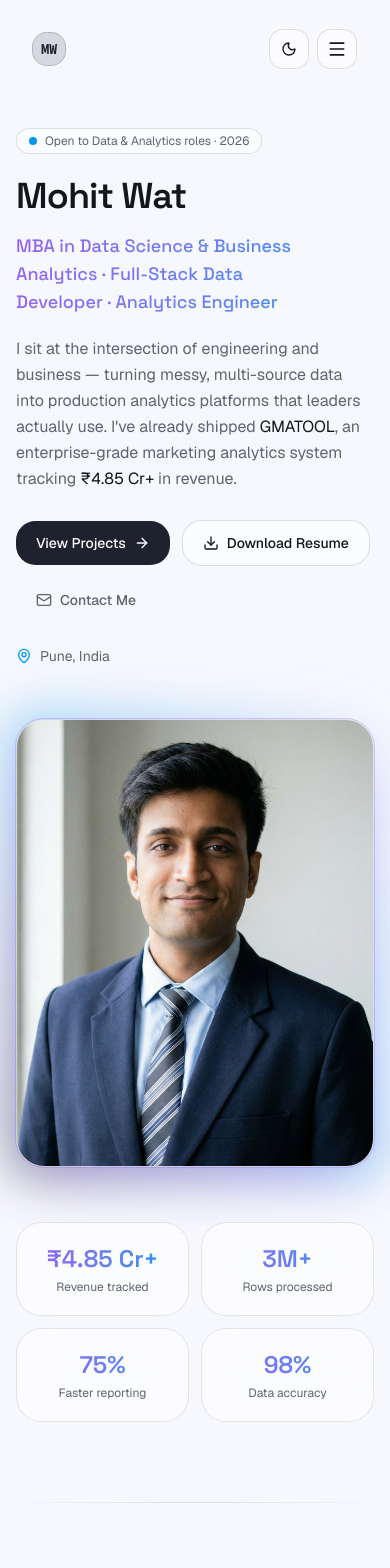
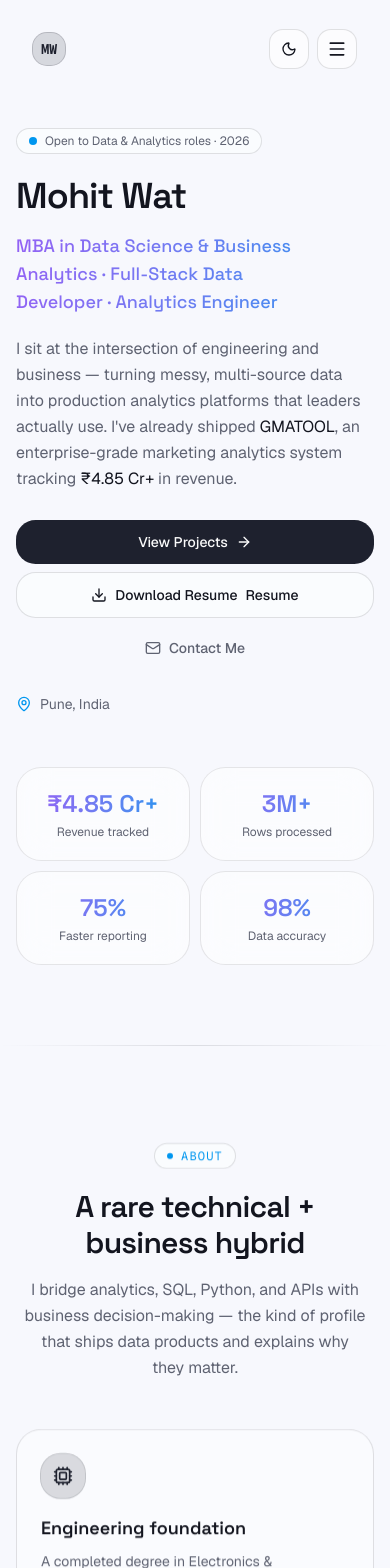
Before and after one commit to mohitwat7/My-Portfolio, a Next.js app: page / in a window 390 px wide. Shown: the top 1568 px of the page. Built offline with nearby package versions, Linux system fonts and the light colour scheme.

Commit message:
feat: update icons and adjust grid layout in contact and hero components
Co-authored-by: Mohit Wat <116029995+mohitwat7@users.noreply.github.com>

```diff
--- a/components/portfolio/contact.tsx
+++ b/components/portfolio/contact.tsx
@@ -1,7 +1,7 @@
 'use client'
 
 import { useState, useRef } from 'react'
-import { Mail, Phone, MapPin, Send, Check, Loader2 } from 'lucide-react'
+import { Mail, Phone, MapPin, Send, Check, LoaderCircle } from 'lucide-react'
 import { GithubIcon, LinkedinIcon } from './brand-icons'
 import { SectionHeading } from './section-heading'
 import emailjs from '@emailjs/browser'
@@ -124,7 +124,7 @@ export function Contact() {
       />
 
       <div className="mx-auto mt-12 max-w-5xl">
-        <div className="glass glow-purple grid gap-8 rounded-3xl p-6 sm:p-8 lg:grid-cols-[1fr_1.2fr]">
+        <div className="glass glow-purple grid gap-8 rounded-3xl p-6 sm:p-8 grid-cols-1 lg:grid-cols-[1fr_1.2fr]">
           {/* Left Column - Contact Info */}
           <div>
             <h3 className="font-heading text-xl font-semibold">Get in touch</h3>
@@ -168,7 +168,7 @@ export function Contact() {
 
           {/* Right Column - Contact Form */}
           <form ref={formRef} onSubmit={sendEmail} className="space-y-4">
-            <div className="grid gap-4 sm:grid-cols-2">
+            <div className="grid gap-4 grid-cols-1 sm:grid-cols-2">
               <Field
                 label="Name"
                 id="name"
@@ -220,7 +220,7 @@ export function Contact() {
             >
               {status === 'sending' && (
                 <>
-                  <Loader2 className="size-4 animate-spin" />
+                  <LoaderCircle className="size-4 animate-spin" />
                   Sending...
                 </>
               )}
--- a/components/portfolio/hero.tsx
+++ b/components/portfolio/hero.tsx
@@ -25,7 +25,7 @@ export function Hero() {
         className="pointer-events-none absolute -right-40 top-40 -z-10 size-[420px] rounded-full bg-accent-blue/15 blur-[120px]"
       />
 
-      <div className="mx-auto grid max-w-6xl items-center gap-12 lg:grid-cols-[1.4fr_1fr]">
+      <div className="mx-auto grid max-w-6xl items-center gap-8 sm:gap-12 lg:grid-cols-[1.4fr_1fr]">
         <div>
           <Reveal>
             <span className="inline-flex items-center gap-2 rounded-full border border-border bg-card/50 px-3 py-1 text-xs text-muted-foreground">
@@ -62,24 +62,25 @@ export function Hero() {
           </Reveal>
 
           <Reveal delay={260}>
-            <div className="mt-7 flex flex-wrap items-center gap-3">
+            <div className="mt-7 flex flex-col gap-2 sm:flex-row sm:flex-wrap sm:gap-3">
               <a
                 href="#projects"
-                className="group inline-flex items-center gap-2 rounded-xl bg-primary px-5 py-3 text-sm font-medium text-primary-foreground transition-transform hover:scale-[1.03]"
+                className="group inline-flex items-center justify-center gap-2 rounded-xl bg-primary px-5 py-3 text-sm font-medium text-primary-foreground transition-transform hover:scale-[1.03] sm:w-auto w-full"
               >
                 View Projects
                 <ArrowRight className="size-4 transition-transform group-hover:translate-x-0.5" />
               </a>
               <a
                 href="/resume.pdf"
-                className="inline-flex items-center gap-2 rounded-xl border border-border bg-card/50 px-5 py-3 text-sm font-medium transition-colors hover:bg-card"
+                className="inline-flex items-center justify-center gap-2 rounded-xl border border-border bg-card/50 px-5 py-3 text-sm font-medium transition-colors hover:bg-card sm:w-auto w-full"
               >
                 <Download className="size-4" />
-                Download Resume
+                <span className="sm:inline">Download Resume</span>
+                <span className="sm:hidden">Resume</span>
               </a>
               <a
                 href="#contact"
-                className="inline-flex items-center gap-2 rounded-xl px-5 py-3 text-sm font-medium text-muted-foreground transition-colors hover:text-foreground"
+                className="inline-flex items-center justify-center gap-2 rounded-xl px-5 py-3 text-sm font-medium text-muted-foreground transition-colors hover:text-foreground sm:w-auto w-full"
               >
                 <Mail className="size-4" />
                 Contact Me
@@ -95,7 +96,7 @@ export function Hero() {
           </Reveal>
         </div>
 
-        <Reveal delay={200} className="relative mx-auto w-full max-w-sm">
+        <Reveal delay={200} className="relative mx-auto hidden w-full max-w-sm lg:block">
           <div className="relative">
             <div
               aria-hidden="true"
@@ -103,20 +104,12 @@ export function Hero() {
             />
             <div className="glass glow-purple relative aspect-[4/5] overflow-hidden rounded-[1.75rem] p-2">
               <Image
-                src="/mohit-portrait-light.jpg"
+                src="/mohit-headshot.png"
                 alt="Portrait of Mohit Wat"
                 fill
                 sizes="(max-width: 1024px) 384px, 32vw"
                 priority
-                className="rounded-[1.4rem] object-cover object-center dark:hidden"
-              />
-              <Image
-                src="/mohit-portrait-dark.jpg"
-                alt="Portrait of Mohit Wat"
-                fill
-                sizes="(max-width: 1024px) 384px, 32vw"
-                priority
-                className="hidden rounded-[1.4rem] object-cover object-center dark:block"
+                className="rounded-[1.4rem] object-cover object-center"
               />
             </div>
           </div>
@@ -124,7 +117,7 @@ export function Hero() {
       </div>
 
       <Reveal delay={360}>
-        <dl className="mx-auto mt-14 grid max-w-4xl grid-cols-2 gap-3 sm:grid-cols-4">
+        <dl className="mx-auto mt-12 grid max-w-4xl grid-cols-2 gap-2.5 sm:gap-3 sm:grid-cols-4 lg:mt-14">
           {metrics.map((m) => (
             <div
               key={m.label}
--- a/components/portfolio/projects.tsx
+++ b/components/portfolio/projects.tsx
@@ -79,11 +79,11 @@ export function Projects() {
               </span>
             </div>
             <div className="p-6 sm:p-8">
-              <div className="flex flex-wrap items-start justify-between gap-4">
+              <div className="flex flex-col items-start gap-4 sm:flex-row sm:items-center sm:justify-between">
                 <h3 className="font-heading text-2xl font-semibold sm:text-3xl">
                   GMATOOL
                 </h3>
-                <div className="flex flex-wrap gap-2">
+                <div className="flex w-full flex-wrap gap-2 sm:w-auto">
                   <a
                     href="#"
                     className="inline-flex items-center gap-1.5 rounded-lg bg-primary px-3 py-1.5 text-xs font-medium text-primary-foreground transition-transform hover:scale-[1.04]"
@@ -115,7 +115,7 @@ export function Projects() {
                 attribution, and UI.
               </p>
 
-              <div className="mt-6 grid gap-2 sm:grid-cols-2">
+              <div className="mt-6 grid gap-2 grid-cols-1 sm:grid-cols-2">
                 {flagshipFeatures.map((f) => (
                   <div
                     key={f}
@@ -142,7 +142,7 @@ export function Projects() {
         </Reveal>
 
         {/* Other projects */}
-        <div className="grid gap-6 md:grid-cols-2">
+        <div className="grid gap-6 grid-cols-1 sm:grid-cols-2">
           {projects.map((p, i) => (
             <Reveal key={p.title} delay={i * 100}>
               <article className="flex h-full flex-col rounded-3xl border border-border bg-card/40 p-6 transition-colors hover:border-primary/40">
--- a/components/portfolio/skills.tsx
+++ b/components/portfolio/skills.tsx
@@ -43,7 +43,7 @@ export function Skills() {
         description="Strongest first — the languages and systems I reach for to build, move, and visualize data end to end."
       />
 
-      <div className="mx-auto mt-12 grid max-w-5xl gap-6 lg:grid-cols-[1.3fr_1fr]">
+      <div className="mx-auto mt-12 grid max-w-5xl gap-6 grid-cols-1 lg:grid-cols-[1.3fr_1fr]">
         <Reveal>
           <div className="rounded-3xl border border-border bg-card/40 p-6 sm:p-7">
             <h3 className="font-heading text-lg font-semibold">Core skills</h3>
```
